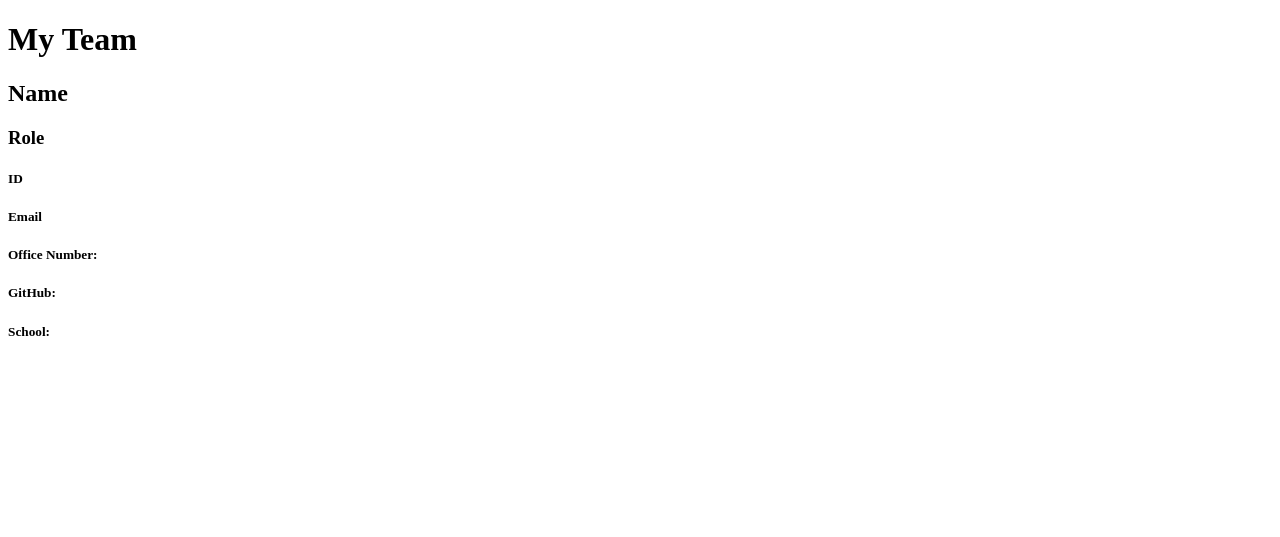
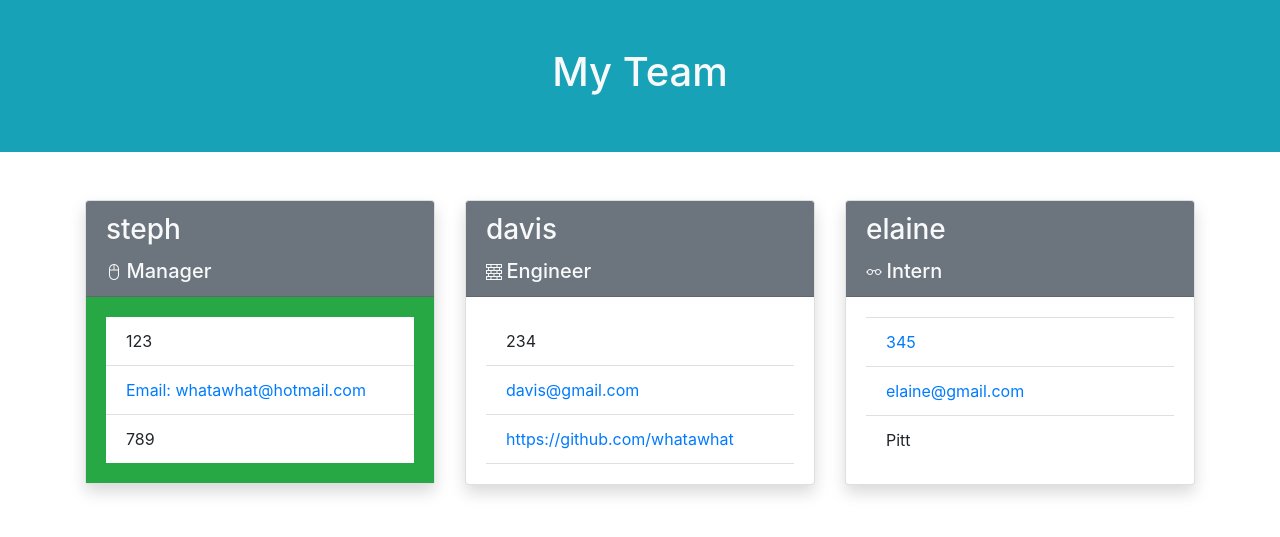
Before and after one commit to whatawhat/team_profile, a plain HTML site: page team.html in a window 1280 px wide. Drawn offline with nearby package versions, Linux system fonts and the light colour scheme.

Commit message:
team.html is the file I'm testing bootstrap on; created functions for engineer and intern card and added bootstrap

```diff
--- a/src/generateTeamProfile.js
+++ b/src/generateTeamProfile.js
@@ -3,11 +3,59 @@
 const inquirer = require("inquirer");
 
 function generateManagerCard (manager) {
-  return `<div>
-    <h1>${manager.name}</h1>
-    <h2>${manager.id}</h2>
-    <h2>${manager.email}</h2>
-    <h2>${manager.officeNumber}</h2>
+  return `<div class="col custom-card mb-5">
+  <div class="card shadow">
+  <div class="card-header bg-secondary text-light">
+    <h3 class="card-title">${manager.name}</h3>
+    <i class="d-inline bi bi-mouse2"></i>
+    <h5 class="d-inline">${manager.getRole()}</h5>
+    </div>
+    <div class="card-body">
+    <ul class="list-group list-group-flush">
+      <li class="list-group-item">${manager.id}</li>
+     <li class="list-group-item"><a href="mailto:${manager.getEmail()}">${manager.email}</a></li>
+     <li class="list-group-item">${manager.getOfficeNumber()}</li>
+     </ul>
+    </div>
+    </div>
+  </div>`
+}
+
+function generateEngineerCard(engineer) {
+  return `<div class="col custom-card mb-5">
+  <div class="card shadow">
+  <div class="card-header bg-secondary text-light">
+  <h3 class="card-title">${engineer.name}</h3>
+  <i class="d-inline bi bi-bricks"></i>
+  <h5 class="d-inline">${engineer.getRole()}</h5>
+  </div>
+  <div class="card-body">
+  <ul class="list-group list-group-flush">
+  <li class="list-group-item">${engineer.id}</li>
+     <li class="list-group-item"><a href="mailto:${engineer.getEmail()}">${engineer.email}</a></li>
+     <li class="list-group-item"><a href="https://github.com/${engineer.getGithub()}">${engineer.getGithub}</a></li>
+     </ul>
+    </div>
+    </div>
+  </div>`
+}
+
+function generateInternCard(intern) {
+  return `<div class="col custom-card mb-5">
+  <div class="card shadow">
+  <div class="card-header bg-secondary text-light">
+    <h3 class="card-title">${intern.name}</h3>
+    <i class="d-inline bi bi-eyeglasses"></i>
+    <h5 class="d-inline">${intern.getRole()}</h5>
+    </div>
+    <div class="card-body">
+    <ul class="list-group list-group-flush">
+      <li class="list-group-item">${intern.id}</li>
+     <li class="list-group-item"><a href="mailto:${intern.getEmail()}">${intern.email}</a></li>
+     <li class="list-group-item">${intern.getSchool()}</li>
+     </ul>
+    </div>
+    </div>
   </div>`
 }
 
@@ -17,22 +65,35 @@ function generateProfile (workers) {
   let templateArray = [];
   for (var i = 0; i < workers.length; i++) {
     if (workers[i].getRole() === "Manager") {
-      generateManagerCard
       templateArray.push(generateManagerCard(workers[i]))
     }
+    if (workers[i].getRole() === "Engineer") {
+      templateArray.push(generateEngineerCard(workers[i]))
+    }
+    if (workers[i].getRole() === "Intern") {
+      templateArray.push(generateInternCard(workers[i]))
+    }
   }
-  return `<!DOCTYPE html>
+  return `
+  <!DOCTYPE html>
   <html lang="en">
   <head>
-      <meta charset="UTF-8">
-      <title>Team Profile Generator</title>
-      <link rel="stylesheet" href="style.css">
+  <meta charset="utf-8">
+  <meta name="viewport" content="width=device-width, initial-scale=1, shrink-to-fit=no">
+  <link rel="stylesheet" href="https://stackpath.bootstrapcdn.com/bootstrap/4.1.3/css/bootstrap.min.css" integrity="sha384-MCw98/SFnGE8fJT3GXwEOngsV7Zt27NXFoaoApmYm81iuXoPkFOJwJ8ERdknLPMO" crossorigin="anonymous">
+  <link rel="stylesheet" href="https://cdn.jsdelivr.net/npm/bootstrap-icons@1.4.1/font/bootstrap-icons.css">
+    <title>Team Profile Generator</title>
   </head>
   <body>
-      <div>
-          <h1>My Team</h1>
+    <section class="container-fluid py-5 bg-info text-center text-light">
+      <h1>My Team</h1>
+    </section>
+      <div class="container mt-5">
+      <div class="row row-cols-1 row-cols-sm-2 rows-cols-md-3 g-4">
+      ${templateArray.join("")}
       </div>
-      ${templateArray.join("")}
+      </div>
+
   </body>
 
   </html>`
--- a/team.html
+++ b/team.html
@@ -1,22 +1,72 @@
 <!DOCTYPE html>
 <html lang="en">
+
 <head>
-    <meta charset="UTF-8" />
+  <meta charset="utf-8">
+  <meta name="viewport" content="width=device-width, initial-scale=1, shrink-to-fit=no">
+  <link rel="stylesheet" href="https://stackpath.bootstrapcdn.com/bootstrap/4.1.3/css/bootstrap.min.css"
+    integrity="sha384-MCw98/SFnGE8fJT3GXwEOngsV7Zt27NXFoaoApmYm81iuXoPkFOJwJ8ERdknLPMO" crossorigin="anonymous">
+  <link rel="stylesheet" href="https://cdn.jsdelivr.net/npm/bootstrap-icons@1.4.1/font/bootstrap-icons.css">
   <title>Team Profile Generator</title>
-    <link rel="stylesheet" href="style.css" />
 </head>
+
 <body>
-    <div>
+  <section class="container-fluid py-5 bg-info text-center text-light">
     <h1>My Team</h1>
+  </section>
+  <div class="container mt-5">
+    <div class="row row-cols-1 row-cols-sm-2 rows-cols-md-3 g-4">
+      <div class="col custom-card mb-5 w-25">
+        <div class="card shadow">
+          <div class="card-header bg-secondary text-light">
+            <h3 class="card-title">steph</h3>
+            <i class="d-inline bi bi-mouse2"></i>
+            <h5 class="d-inline">Manager</h5>
           </div>
-    <div>
-      <h2>Name</h2>
-      <h3>Role</h3>
-      <h5>ID</h5>
-      <h5>Email</h5>
-      <h5>Office Number:</h5>
-      <h5>GitHub:</h5>
-      <h5>School:</h5>
+          <div class="card-body bg-success">
+            <ul class="list-group list-group-flush">
+              <li class="list-group-item">123</li>
+              <li class="list-group-item"><a href="mailto:whatawhat@hotmail.com">Email: whatawhat@hotmail.com</a></li>
+              <li class="list-group-item">789</li>
+            </ul>
           </div>
+        </div>
+      </div>
+      <div class="col custom-card mb-5 w-25">
+        <div class="card shadow">
+          <div class="card-header bg-secondary text-light">
+            <h3 class="card-title">davis</h3>
+            <i class="d-inline bi bi-bricks"></i>
+            <h5 class="d-inline">Engineer</h5>
+          </div>
+          <div class="card-body">
+            <ul class="list-group list-group-flush">
+              <li class="list-group-item">234</li>
+              <li class="list-group-item"><a href="mailto:davis@gmail.com">davis@gmail.com</a></li>
+              <li class="list-group-item"><a href="https://github.com/whatawhat">https://github.com/whatawhat</a< /li>
+            </ul>
+          </div>
+        </div>
+      </div>
+      <div class="col custom-card mb-5 w-25">
+        <div class="card shadow">
+          <div class="card-header bg-secondary text-light">
+            <h3 class="card-title">elaine</h3>
+            <i class="d-inline bi bi-eyeglasses"></i>
+            <h5 class="d-inline">Intern</h5>
+          </div>
+          <div class="card-body">
+            <ul class="list-group list-group-flush">
+              <li class="list-group-item">345</li>
+              <li class="list-group-item"><a href="mailto:elaine@gmail.com">elaine@gmail.com</a></li>
+              <li class="list-group-item">Pitt</li>
+            </ul>
+          </div>
+        </div>
+      </div>
+    </div>
+  </div>
+
 </body>
+
 </html>
```
Lines whose indentation alone changed are shown as unchanged.
